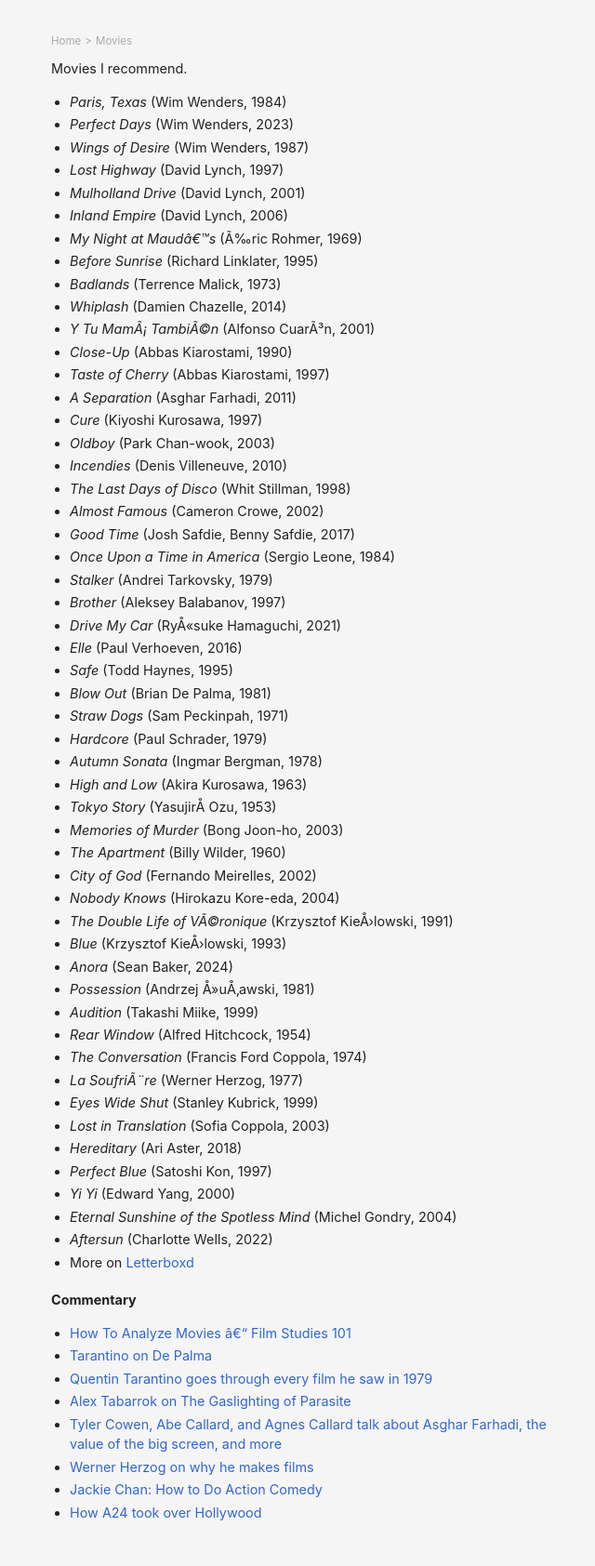
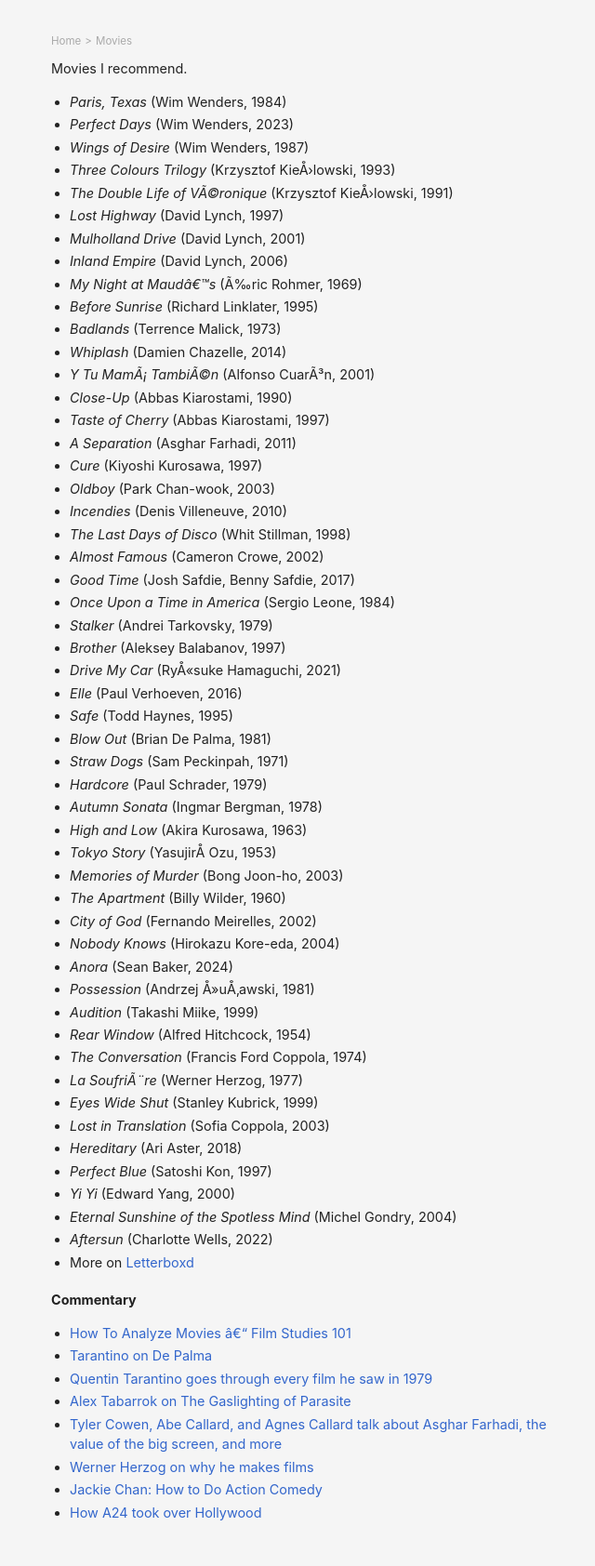
Before and after one commit to danschlz/danschulz.github.io, a Jekyll site: the page built from movies.md, in a window 1280 px wide. Shown: the whole page at 93% size, without its empty margins (305-945 px from the left). Built offline with Jekyll 4.4.1, drawn with Linux system fonts in a browser that asks for light colours; part of the change alters nothing that is shown.

Commit message:
Update movies.md

```diff
--- a/movies.md
+++ b/movies.md
@@ -9,6 +9,8 @@ Movies I recommend.
 * _Paris, Texas_ (Wim Wenders, 1984)
 * _Perfect Days_ (Wim Wenders, 2023)
 * _Wings of Desire_ (Wim Wenders, 1987)
+* _Three Colours Trilogy_ (Krzysztof Kieślowski, 1993)
+* _The Double Life of Véronique_ (Krzysztof Kieślowski, 1991)
 * _Lost Highway_ (David Lynch, 1997)
 * _Mulholland Drive_ (David Lynch, 2001)
 * _Inland Empire_ (David Lynch, 2006)
@@ -42,8 +44,6 @@ Movies I recommend.
 * _The Apartment_ (Billy Wilder, 1960)
 * _City of God_ (Fernando Meirelles, 2002)
 * _Nobody Knows_ (Hirokazu Kore-eda, 2004)
-* _The Double Life of Véronique_ (Krzysztof Kieślowski, 1991)
-* _Blue_ (Krzysztof Kieślowski, 1993)
 * _Anora_ (Sean Baker, 2024)
 * _Possession_ (Andrzej Żuławski, 1981)
 * _Audition_ (Takashi Miike, 1999)
```
